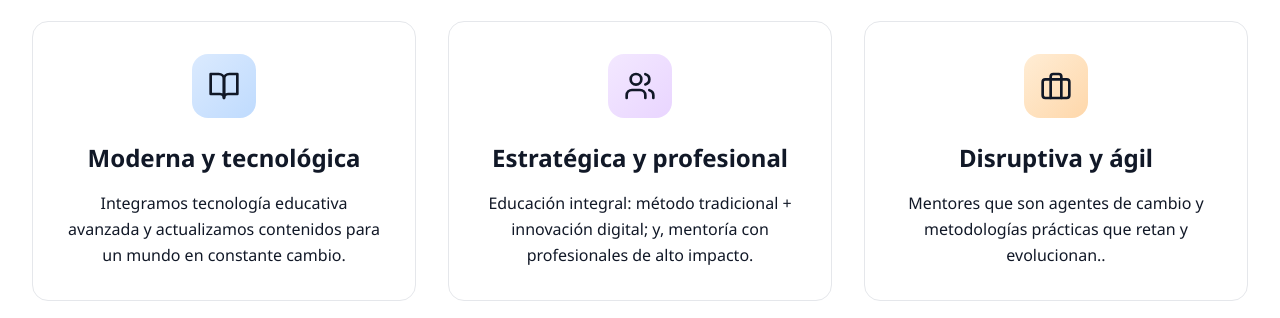
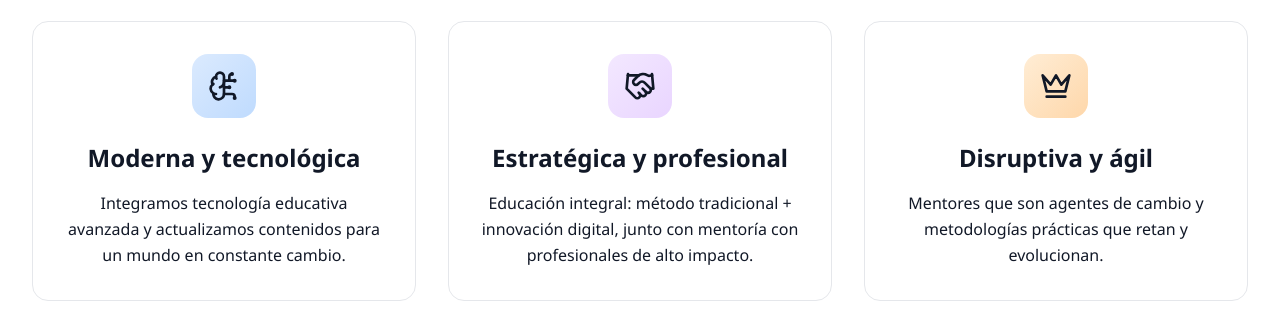
Before and after one commit to FabritcioPS15/Talenthree_2, a React (Vite) app: page / in a window 1280 px wide. Shown: the part 1437-1755 px from the top of the page. Built offline with nearby package versions, Linux system fonts and the light colour scheme.

Commit message:
cambios 3

```diff
--- a/src/pages/HomePage.tsx
+++ b/src/pages/HomePage.tsx
@@ -1,6 +1,6 @@
 import React, { useState } from 'react';
 import { Link } from 'react-router-dom';
-import { BookOpen, Calendar, Award, ChevronRight, PlayCircle, X, Sparkles, Users, Briefcase } from 'lucide-react';
+import { Calendar, Award, ChevronRight, PlayCircle, X, Sparkles, Users, BrainCircuit, Handshake, Crown} from 'lucide-react';
 import { motion } from 'framer-motion';
 import CourseCard from '../components/ui/CourseCard';
 import EventCard from '../components/ui/EventCard';
@@ -220,21 +220,21 @@ empresa alcance su máximo potencial.        </p>
           >
             {[
               {
-                icon: BookOpen,
+                icon: BrainCircuit,
                 title: "Moderna y tecnológica",
                 text: "Integramos tecnología educativa avanzada y actualizamos contenidos para un mundo en constante cambio.",
                 color: "from-blue-100 to-blue-200"
               },
               {
-                icon: Users,
+                icon: Handshake,
                 title: "Estratégica y profesional",
-                text: "Educación integral: método tradicional + innovación digital; y, mentoría con profesionales de alto impacto.",
+                text: "Educación integral: método tradicional + innovación digital, junto con mentoría con profesionales de alto impacto.",
                 color: "from-purple-100 to-purple-200"
               },
               {
-                icon: Briefcase,
+                icon: Crown,
                 title: "Disruptiva y ágil",
-                text: "Mentores que son agentes de cambio y metodologías prácticas que retan y evolucionan..",
+                text: "Mentores que son agentes de cambio y metodologías prácticas que retan y evolucionan.",
                 color: "from-orange-100 to-orange-200"
               }
             ].map((feature, index) => (
```
